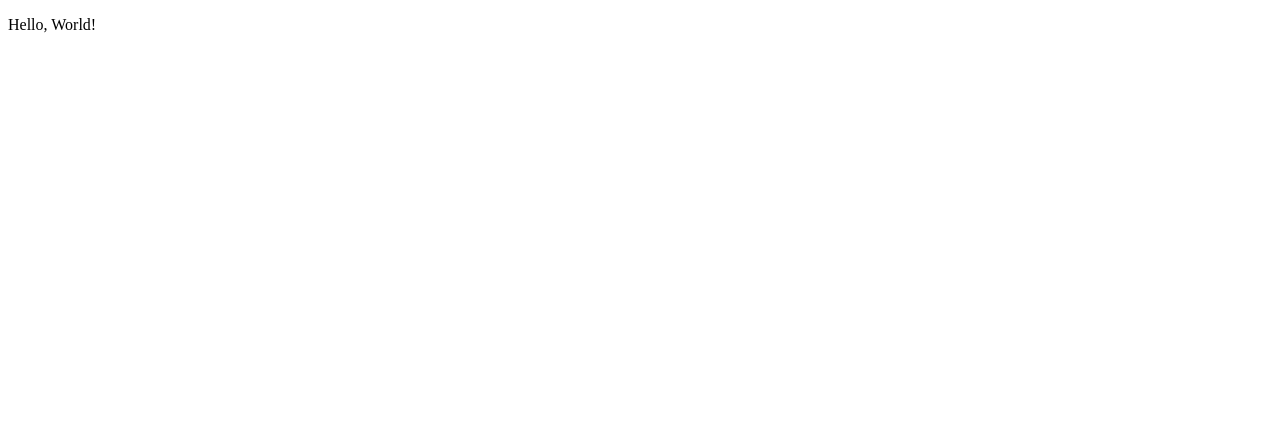
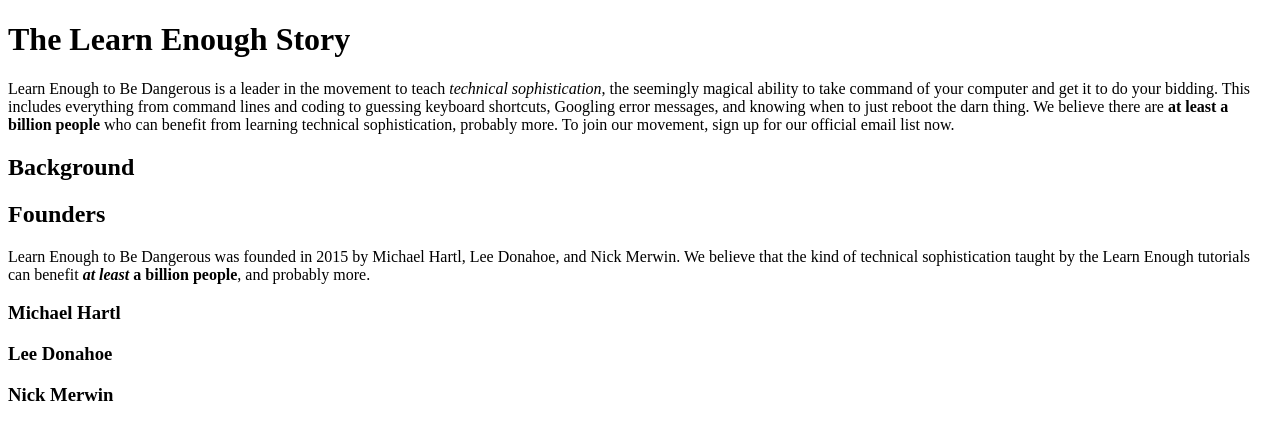
Before and after one commit to nojohnso/sample_website, a plain HTML site: page index.html in a window 1280 px wide. Drawn offline with Linux system fonts and the light colour scheme.

Commit message:
Added some more stuff.

```diff
--- a/index.html
+++ b/index.html
@@ -1,10 +1,39 @@
 <!DOCTYPE html>
 <html>
     <head>
-        <title>Page Title</title>
+        <title>Learn Enough to be Dangerous</title>
         <meta charset="utf-8">
     </head>
     <body>
-        <p>Hello, World!</p>
+        <h1>The Learn Enough Story</h1>
+
+        <p>
+            Learn Enough to Be Dangerous is a leader in the movement to teach
+      <em>technical sophistication</em>, the seemingly magical ability to take
+      command of your computer and get it to do your bidding. This includes
+      everything from command lines and coding to guessing keyboard shortcuts,
+      Googling error messages, and knowing when to just reboot the darn thing.
+      We believe there are <strong>at least a billion people</strong> who can benefit from
+      learning technical sophistication, probably more. To join our
+      movement, sign up for our official email list now.
+        </p>
+
+        <h2>Background</h2>
+
+        <h2>Founders</h2>
+
+        <p>
+            Learn Enough to Be Dangerous was founded in 2015 by Michael Hartl, Lee
+      Donahoe, and Nick Merwin. We believe that the kind of technical
+      sophistication taught by the Learn Enough tutorials can benefit
+      <strong><em>at least</em> a billion people</strong>, and probably more.
+        </p>
+
+        <h3>Michael Hartl</h3>
+
+        <h3>Lee Donahoe</h3>
+
+        <h3>Nick Merwin</h3>
+
     </body>
 </html>
```
